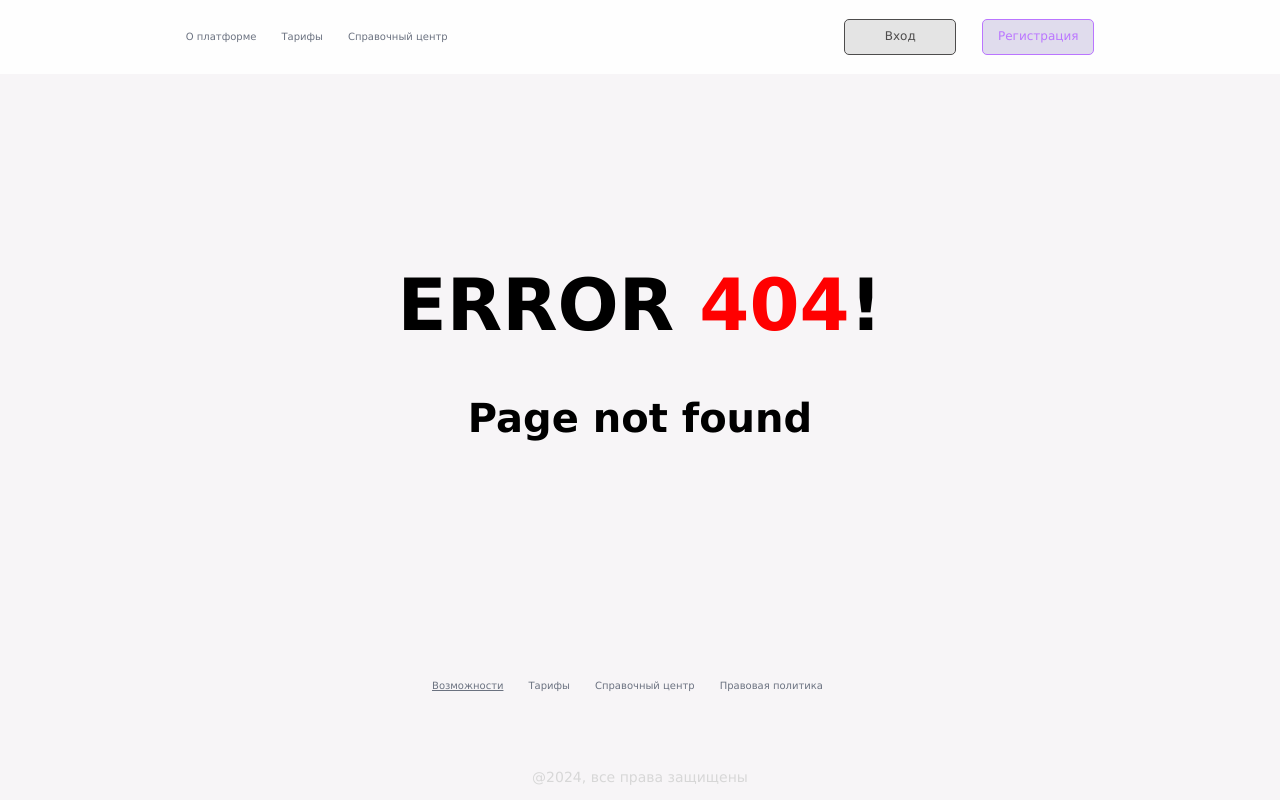
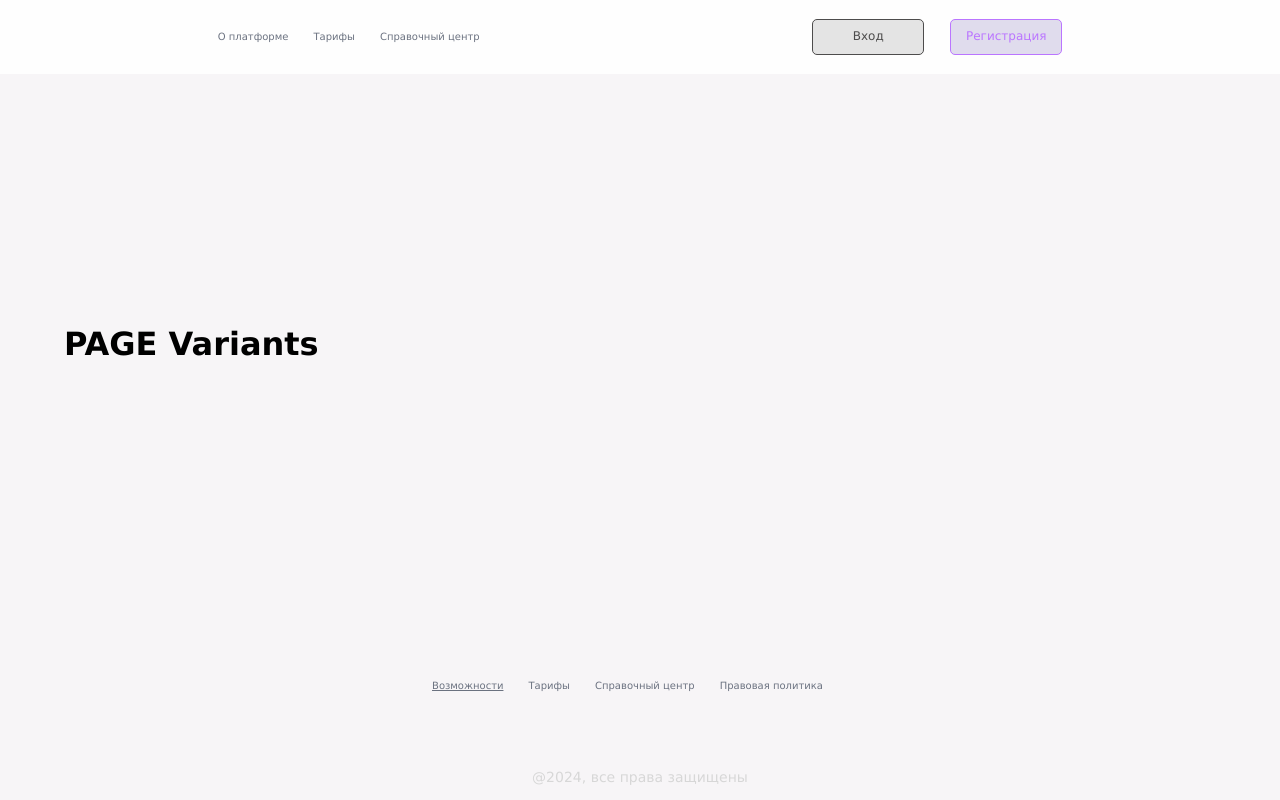
Before and after one commit to samsak1990/AppCoursesProject, a React (Create React App) app: page /variants in a window 1280 px wide. Before the commit this address had no page. Built offline with nearby package versions, Linux system fonts and the light colour scheme.

Commit message:
Start create page Variants

```diff
--- a/src/App.js
+++ b/src/App.js
@@ -3,6 +3,7 @@ import Main from './components/pages/Main';
 import Steps from './components/pages/Steps';
 import Tariffs from './components/pages/Tariffs';
 import About from './components/pages/About';
+import Variants from './components/pages/Variants';
 import Page404 from './components/pages/Page404';
 import { BrowserRouter, Route, Routes } from 'react-router-dom';
 
@@ -17,9 +18,8 @@ function App() {
             <Route path='*' element={<Page404/>}/>
             <Route path="/steps" element={<Steps/>} />
             <Route path="/tariffs" element={<Tariffs/>} />
-
+            <Route path="/variants" element={<Variants/>} />
             </Route>
-
         </Routes>
       </BrowserRouter>
     </>
--- a/src/components/pages/Main.jsx
+++ b/src/components/pages/Main.jsx
@@ -2,12 +2,15 @@ import React from "react"
 import { Outlet } from "react-router-dom";
 import HeaderComp from "../views/HeaderComp"
 import FooterComp from "../views/FooterComp"
+import ContentWrapper from "../../styles/styles.css";
 
 const Main = ()=>{
     return(
         <>
             <HeaderComp></HeaderComp>
+            <ContentWrapper>
                 <Outlet/>
+            </ContentWrapper>
             <FooterComp></FooterComp>
         </>
     )
--- /dev/null
+++ b/src/components/pages/Variants.jsx
@@ -0,0 +1,12 @@
+import React from "react";
+import ContentWrapper from "../../styles/styles.css";
+
+const Variants = ()=>{
+    return (
+        <>
+            <h1>PAGE Variants</h1>
+        </>
+    )
+}
+
+export default Variants
--- a/src/components/views/FooterComp.jsx
+++ b/src/components/views/FooterComp.jsx
@@ -6,8 +6,8 @@ import { footerMenuLinks } from "../../data/MenuLinks";
 const FooterComp = ()=>{
     return(
         <Footer.FooterContainer>
-            <MenuComp setLinks={footerMenuLinks}></MenuComp>
-            <Footer.TextRights>@2024, все права защищены</Footer.TextRights>
+                <MenuComp setLinks={footerMenuLinks}></MenuComp>
+                <Footer.TextRights>@2024, все права защищены</Footer.TextRights>
         </Footer.FooterContainer>
     )
 }
--- a/src/components/views/HeaderComp.jsx
+++ b/src/components/views/HeaderComp.jsx
@@ -3,15 +3,18 @@ import MenuComp from "../elements/MenuComp";
 import ButtonsHeader from "../elements/ButtonsHeader";
 import Header from "../../styles/views/Header.css";
 import {mainMenuLinks} from "../../data/MenuLinks";
+import ContentWrapper from "../../styles/styles.css";
 
 const HeaderComp = ()=>{
     return (
-        <>
-            <Header>
-                <MenuComp setLinks={mainMenuLinks}/>
-                <ButtonsHeader/>
-            </Header>
-        </>
+        <div style={{width:'100%', backgroundColor: '#fefefe'}}>
+            <ContentWrapper>
+                <Header>
+                    <MenuComp setLinks={mainMenuLinks}/>
+                    <ButtonsHeader/>
+                </Header>
+            </ContentWrapper>
+        </div>
     )
 }
 
--- a/src/data/MenuLinks.js
+++ b/src/data/MenuLinks.js
@@ -1,5 +1,5 @@
 const mainMenuLinks = [
-    {name: 'О платформе', href: '/'},
+    {name: 'О платформе', href: ''},
     {name: 'Тарифы', href: 'tariffs'},
     {name: 'Справочный центр', href: 'faq'},
 ]
--- a/src/styles/main.css
+++ b/src/styles/main.css
@@ -14,7 +14,7 @@ body{
     height: 100vh;
     flex-direction: column;
     justify-content: space-between;
-    max-width: 1440px;
+    width: 100%;
     margin: 0 auto;
 }
 
--- /dev/null
+++ b/src/styles/pages/Variants.css.js
@@ -0,0 +1,5 @@
+import styled from "styled-components";
+
+const Variants = {
+
+}
--- /dev/null
+++ b/src/styles/styles.css.js
@@ -0,0 +1,9 @@
+import styled from "styled-components";
+
+const ContentWrapper = styled.div`
+    margin: 0 auto;
+    width: clamp(900px, 90%, 1440px);
+    /* border: 1px solid red; */
+`
+
+export default ContentWrapper
--- a/src/styles/views/Header.css.js
+++ b/src/styles/views/Header.css.js
@@ -5,7 +5,7 @@ const Header = styled.header`
     justify-content: space-around;
     align-items: center;
     width: 100%;
-    background-color: #FEFEFE;
+    background-color:none;
     height: 74px;
 `
 
```
